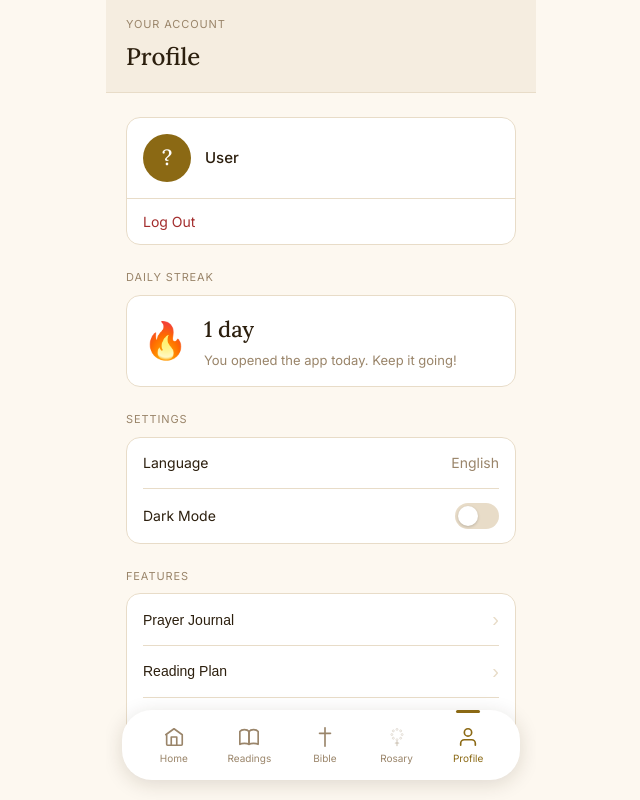
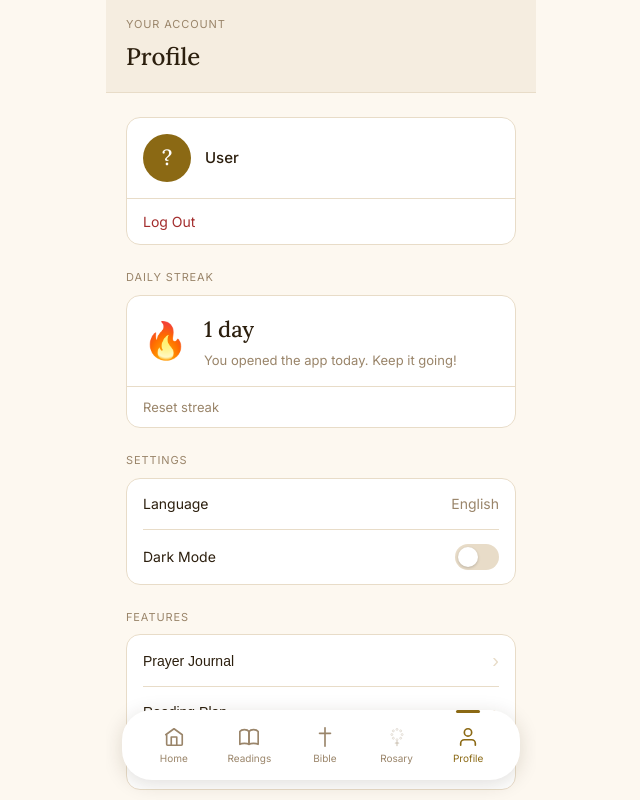
Before and after one commit to dorianzelaya/catholic-companion, a React (Vite) app in the folder frontend/: page /profile in a window 1280 px wide. Shown: the whole page, without its empty margins (319-959 px from the left). Built offline with nearby package versions, Linux system fonts and the light colour scheme; sample sign-in values are in the browser's storage.

Commit message:
version streak record to discard corrupted data, add manual reset

```diff
--- a/frontend/src/pages/Profile.jsx
+++ b/frontend/src/pages/Profile.jsx
@@ -22,36 +22,53 @@ function daysBetween(fromStr, toStr) {
   return Math.round((b - a) / (1000 * 60 * 60 * 24))
 }
 
+const STREAK_VERSION = 2
+
 function updateStreak() {
   const today = getTodayStr()
+  const fresh = { v: STREAK_VERSION, count: 1, lastDate: today }
   try {
     const raw = localStorage.getItem('prayer_streak')
     if (!raw) {
-      const newStreak = { count: 1, lastDate: today }
-      localStorage.setItem('prayer_streak', JSON.stringify(newStreak))
-      return newStreak
+      localStorage.setItem('prayer_streak', JSON.stringify(fresh))
+      return fresh
     }
-    const { count, lastDate } = JSON.parse(raw)
 
-    // Same calendar day — no change
-    if (lastDate === today) return { count, lastDate }
+    const stored = JSON.parse(raw)
+
+    // Records written before the timezone fix have an inflated count.
+    // Discard them once rather than carrying a wrong number forward.
+    if (stored.v !== STREAK_VERSION) {
+      localStorage.setItem('prayer_streak', JSON.stringify(fresh))
+      return fresh
+    }
+
+    const { count, lastDate } = stored
+
+    if (lastDate === today) return stored
 
     const diff = daysBetween(lastDate, today)
 
-    // Clock changed backwards or bad data — keep the streak, just resync
     if (diff <= 0) {
-      const resynced = { count, lastDate: today }
+      const resynced = { v: STREAK_VERSION, count, lastDate: today }
       localStorage.setItem('prayer_streak', JSON.stringify(resynced))
       return resynced
     }
 
     const newCount = diff === 1 ? count + 1 : 1
-    const newStreak = { count: newCount, lastDate: today }
-    localStorage.setItem('prayer_streak', JSON.stringify(newStreak))
-    return newStreak
+    const updated = { v: STREAK_VERSION, count: newCount, lastDate: today }
+    localStorage.setItem('prayer_streak', JSON.stringify(updated))
+    return updated
   } catch {
-    return { count: 1, lastDate: today }
+    localStorage.setItem('prayer_streak', JSON.stringify(fresh))
+    return fresh
   }
+}
+
+function resetStreak() {
+  const fresh = { v: STREAK_VERSION, count: 1, lastDate: getTodayStr() }
+  localStorage.setItem('prayer_streak', JSON.stringify(fresh))
+  return fresh
 }
 
 function getSavedPrayers() {
@@ -113,6 +130,10 @@ function Profile() {
   function handleLogout() {
     logout()
     navigate('/login')
+  }
+
+  function handleResetStreak() {
+    setStreak(resetStreak())
   }
 
   function handleUnsave(name) {
@@ -283,6 +304,9 @@ function Profile() {
               </p>
             </div>
           </div>
+          <button className="profile-streak-reset" onClick={handleResetStreak}>
+            Reset streak
+          </button>
         </div>
 
         {/* Settings */}
--- a/frontend/src/styles/profile.css
+++ b/frontend/src/styles/profile.css
@@ -304,3 +304,16 @@
   cursor: pointer;
   line-height: 1;
 }
+
+.profile-streak-reset {
+  width: 100%;
+  background: none;
+  border: none;
+  border-top: 0.5px solid var(--cream-border);
+  padding: 12px 16px;
+  font-family: var(--font-ui);
+  font-size: 13px;
+  color: var(--brown-light);
+  cursor: pointer;
+  text-align: left;
+}
```
